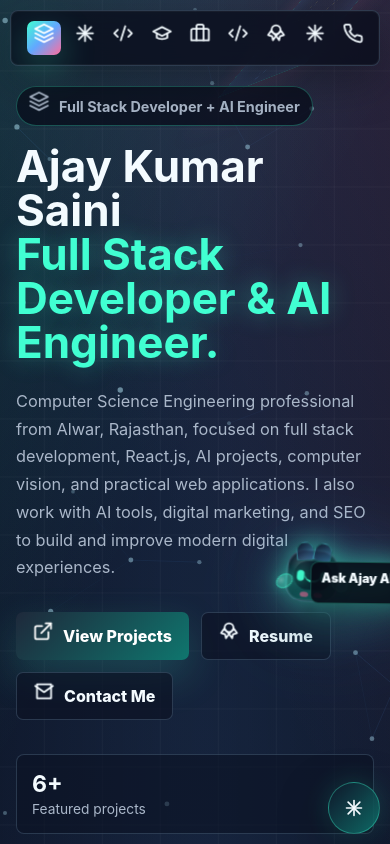
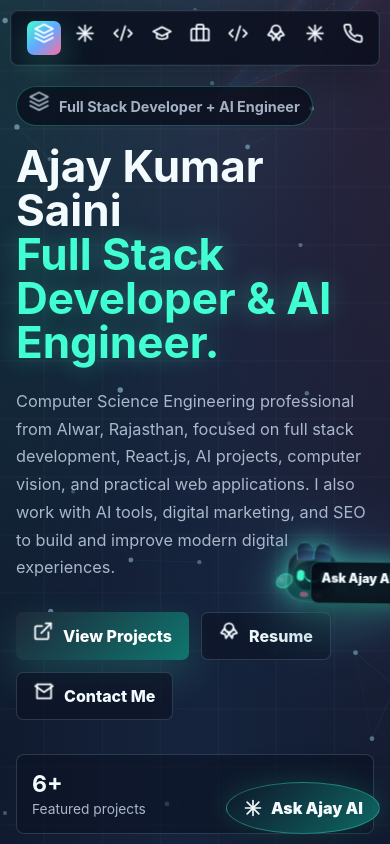
Before and after one commit to MR-Ajay1804/New-Portfolio-, a React (Vite) app: page / in a window 390 px wide. Shown: the top 844 px of the page. Built offline with nearby package versions, Linux system fonts and the light colour scheme.

Commit message:
Fix Ask Ajay AI button on mobile

```diff
--- a/src/styles/portfolio.css
+++ b/src/styles/portfolio.css
@@ -1921,7 +1921,10 @@
     }
 
 
-/* Ask Ajay AI motion upgrade */
+/* =========================================
+   ASK AJAY AI MOTION
+   ========================================= */
+
 .ai-message.message-pop {
   animation: aiMessagePop 260ms ease both;
 }
@@ -1969,11 +1972,14 @@
 .ai-toggle svg {
   animation: aiSpark 1.8s ease-in-out infinite;
 }
+
+
 /* =========================================
-   MOBILE ASK AJAY AI BUTTON
+   MOBILE PET BUBBLE
    ========================================= */
 
 @media (max-width: 640px) {
+
   .pet-tail,
   .pet-spark {
     display: none;
@@ -1989,7 +1995,10 @@
     top: auto;
     bottom: 18px;
 
-    transform: translateX(-50%) translateY(8px) scale(0.94);
+    transform:
+      translateX(-50%)
+      translateY(8px)
+      scale(0.94);
 
     z-index: 100;
 
@@ -1997,7 +2006,9 @@
 
     min-width: 145px;
 
-    border: 1px solid rgba(65, 255, 210, 0.45);
+    border:
+      1px solid rgba(65, 255, 210, 0.45);
+
     border-radius: 8px;
 
     background:
@@ -2034,6 +2045,60 @@
       translateX(-50%)
       translateY(0)
       scale(1);
+  }
+
+
+  /* =========================================
+     ACTUAL ASK AJAY AI BUTTON
+     ========================================= */
+
+  .ai-toggle {
+    width: auto !important;
+    min-width: 145px !important;
+
+    height: auto !important;
+
+    padding: 10px 16px !important;
+
+    display: inline-flex !important;
+
+    align-items: center !important;
+    justify-content: center !important;
+
+    gap: 8px !important;
+
+    white-space: nowrap !important;
+
+    overflow: visible !important;
+
+    flex-shrink: 0 !important;
+  }
+
+  /* Keep the icon visible */
+  .ai-toggle svg {
+    display: block !important;
+
+    width: 20px !important;
+    height: 20px !important;
+
+    flex-shrink: 0 !important;
+  }
+
+  /* Keep Ask Ajay AI text visible */
+  .ai-toggle span,
+  .ai-toggle .label,
+  .ai-toggle .text {
+    display: inline !important;
+
+    visibility: visible !important;
+    opacity: 1 !important;
+
+    width: auto !important;
+    max-width: none !important;
+
+    overflow: visible !important;
+
+    white-space: nowrap !important;
   }
 }
 /* =========================================
```
